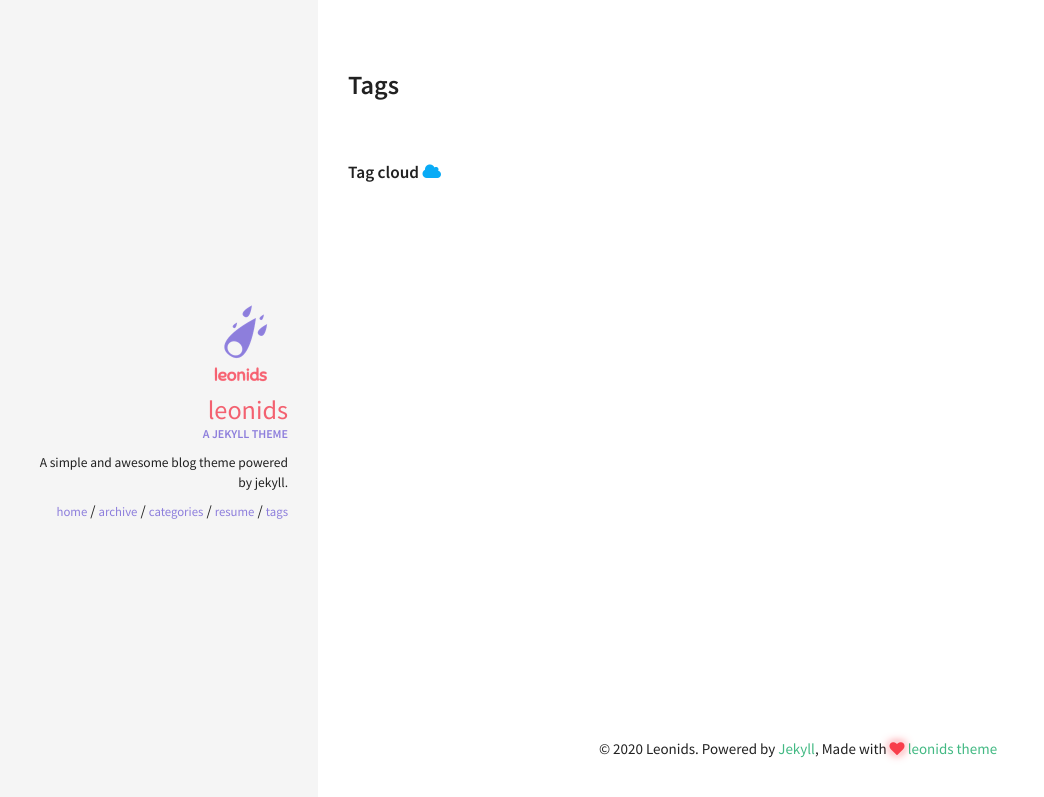
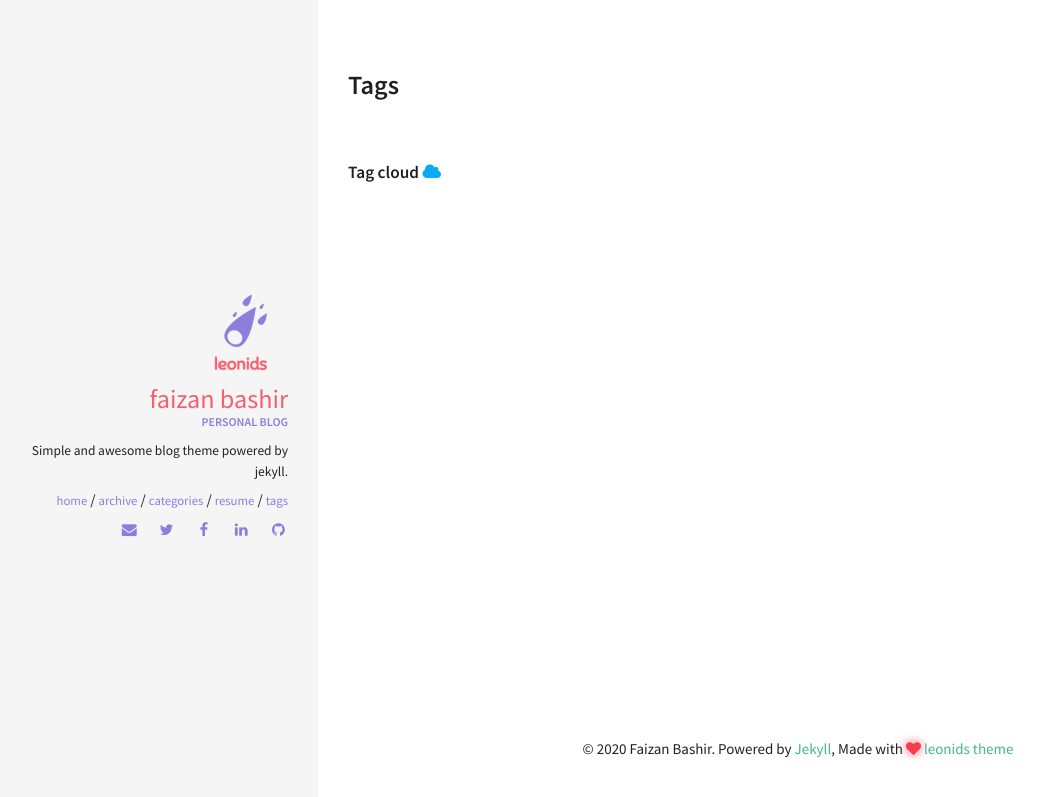
Before and after one commit to faizanbashir/faizanbashir.github.io, a Jekyll site: the page built from tags.html, in a window 1280 px wide. Shown: the top 797 px of the page, without its empty margins (2-1046 px from the left). Built offline with Jekyll 4.4.1, drawn with Linux system fonts in a browser that asks for light colours.

Commit message:
Updated jekyll config

```diff
--- a/_config.yml
+++ b/_config.yml
@@ -3,11 +3,11 @@
 # Site wide configuration
 ####################################
 #
-title: Leonids
-email:
+title: Faizan Bashir
+email: faizan.ibn.bashir@gmail.com
 description: A simple and awesome blog theme powered by jekyll.
 url: # the base hostname & protocol for your site
-keywords: ["blog", "jekyll"]
+keywords: ["blog", "jekyll", "docker", "kubernetes", "serverless", "python", "nodejs", "swarm"]
 
 #
 ###################################
@@ -27,20 +27,23 @@ kramdown:
   toc_levels: 1..6
   enable_coderay: false
 
+liquid:
+  error_mode: lax
+
 #
 ###################################
 # Site Owner configuration
 ####################################
 #
 owner:
-  name: Leonids
+  name: Faizan Bashir
   avatar: leonids-logo.png
-  job: "A jekyll theme"
-  bio: "A simple and awesome blog theme powered by jekyll."
-  email:
+  job: "Personal Blog"
+  bio: "Simple and awesome blog theme powered by jekyll."
+  email: faizan.ibn.bashir@gmail.com
   disqus-shortname:
-  twitter: #username
-  facebook: #username
+  twitter: faizanbasher
+  facebook: faizan.bashir
   google:
     plus: #username
     analytics:
@@ -48,10 +51,10 @@ owner:
     ad-client:
     ad-slot:
   bing-verify:
-  github: #username
+  github: faizanbashir
   gitlab: #username
   stackoverflow: #123456/username   from a "http://stackoverflow.com/users/123456/username" link
-  linkedin: #username
+  linkedin: faizan-bashir
   skype: #username
   xing: #username
   instagram: #username
```
